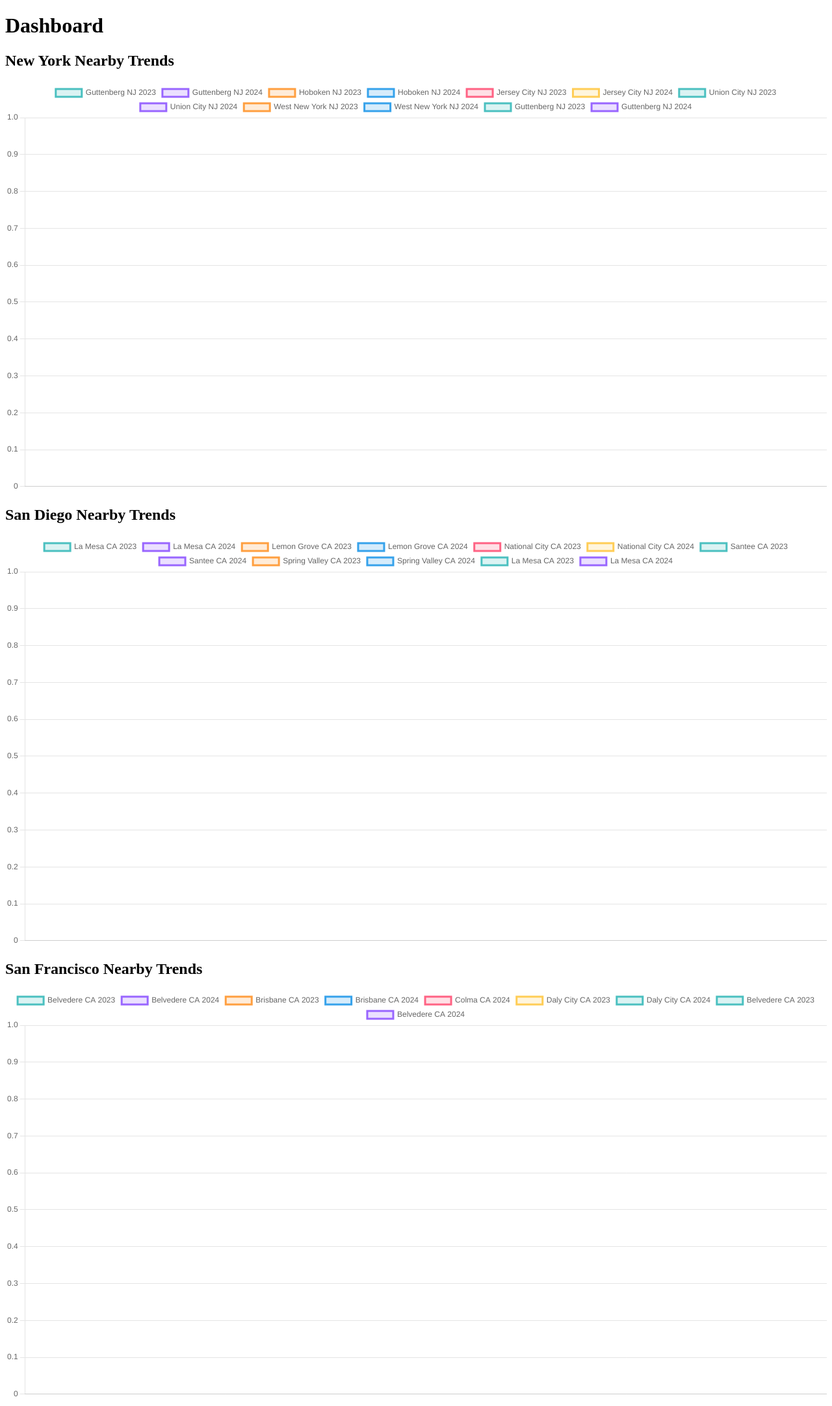
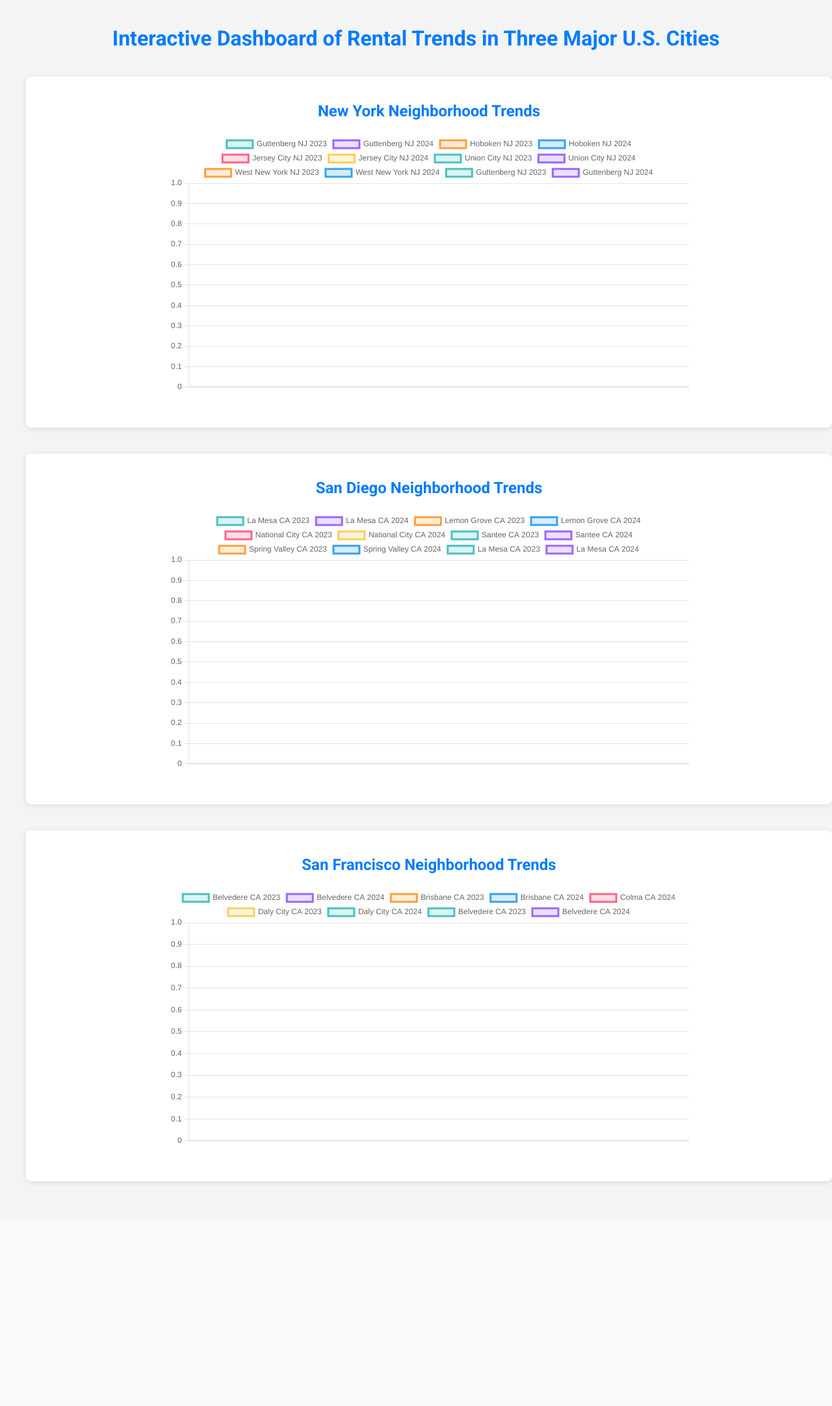
Before and after one commit to ehsansam90/portfolio-app, a Django app: page /dashboard/ in a window 1280 px wide. Shown: the whole page at 65% size. After the commit the page ends 1823 px from the top, so only its background shows below. Run offline with Django 3.2, Linux system fonts and the light colour scheme; data that the repository does not hold is empty.

Commit message:
dashboard

```diff
--- a/main/static/styles.css
+++ b/main/static/styles.css
@@ -258,6 +258,7 @@ li {
     color: #0d0d0e; /* Customize bullet color if needed */
 }
 
+
 /* Contact Form Styling */
 #contact-form {
     display: flex;
--- a/main/templates/main/dashboard.html
+++ b/main/templates/main/dashboard.html
@@ -1,30 +1,75 @@
 <!DOCTYPE html>
-<html>
+<html lang="en">
 <head>
-    <title>Dashboard</title>
+    <meta charset="UTF-8">
+    <meta name="viewport" content="width=device-width, initial-scale=1.0">
+    <title>Interactive Dashboard of Rental Trends in Three Major U.S. Cities</title>
+    <link rel="stylesheet" href="https://cdnjs.cloudflare.com/ajax/libs/normalize/8.0.1/normalize.min.css">
+    <link rel="stylesheet" href="https://cdn.jsdelivr.net/npm/@fortawesome/fontawesome-free/css/all.min.css">
+    <link rel="stylesheet" href="https://fonts.googleapis.com/css2?family=Roboto:wght@400;700&display=swap">
     <script src="https://cdn.jsdelivr.net/npm/chart.js"></script>
+    <style>
+        body {
+            font-family: 'Roboto', sans-serif;
+            background-color: #f4f4f4;
+            margin: 0;
+            padding: 0;
+            color: #333;
+        }
+        .container {
+            max-width: 1200px;
+            margin: 0 auto;
+            padding: 20px;
+        }
+        h1 {
+            text-align: center;
+            color: #007BFF;
+            margin-bottom: 40px;
+        }
+        .chart-container {
+            width: 100%; /* Adjust the width as needed */
+            height: 500px; /* Set a fixed height or use a percentage */
+            background: #fff;
+            border-radius: 8px;
+            box-shadow: 0 2px 8px rgba(0, 0, 0, 0.1);
+            margin-bottom: 40px;
+            padding: 20px;
+        }
+        h2 {
+            text-align: center;
+            font-size: 1.5rem;
+            margin-bottom: 20px;
+            color: #007BFF;
+        }
+        canvas {
+            display: block;
+            margin: 0 auto;
+        }
+    </style>
 </head>
 <body>
-    <h1>Dashboard</h1>
+    <div class="container">
+        <h1>Interactive Dashboard of Rental Trends in Three Major U.S. Cities</h1>
 
-    <!-- Canvas elements for Chart.js -->
+        <!-- New York Nearby Trends Chart -->
+        <div class="chart-container">
+            <h2>New York Neighborhood Trends</h2>
+            <canvas id="newyorkTrendsChart" width="800" height="400"></canvas>
 
-    <!-- New York Nearby Trends Chart -->
-    <div>
-        <h2>New York Nearby Trends</h2>
-        <canvas id="newyorkTrendsChart" width="200" height="100"></canvas>
-    </div>
+        </div>
 
-    <!-- San Diego Nearby Trends Chart -->
-    <div>
-        <h2>San Diego Nearby Trends</h2>
-        <canvas id="sandiegoTrendsChart" width="200" height="100"></canvas>
-    </div>
+        <!-- San Diego Nearby Trends Chart -->
+        <div class="chart-container">
+            <h2>San Diego Neighborhood Trends</h2>
+            <canvas id="sandiegoTrendsChart" width="800" height="400"></canvas>
+        </div>
 
-    <!-- San Francisco Nearby Trends Chart -->
-    <div>
-        <h2>San Francisco Nearby Trends</h2>
-        <canvas id="sanfranciscoTrendsChart" width="200" height="100"></canvas>
+        <!-- San Francisco Nearby Trends Chart -->
+        <div class="chart-container">
+            <h2>San Francisco Neighborhood Trends</h2>
+            <canvas id="sanfranciscoTrendsChart" width="800" height="400"></canvas>
+
+        </div>
     </div>
 
     <script>
```
Also changed, not shown: main/templatetags/custom_filter.py (added, +10 -0 lines).
